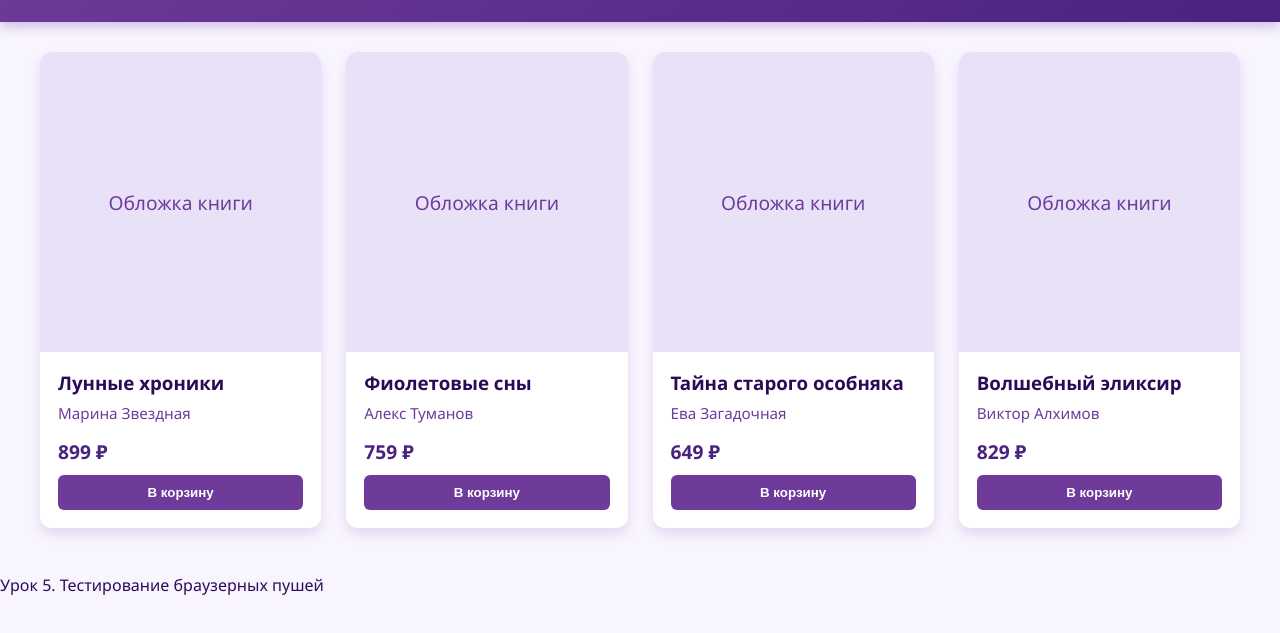
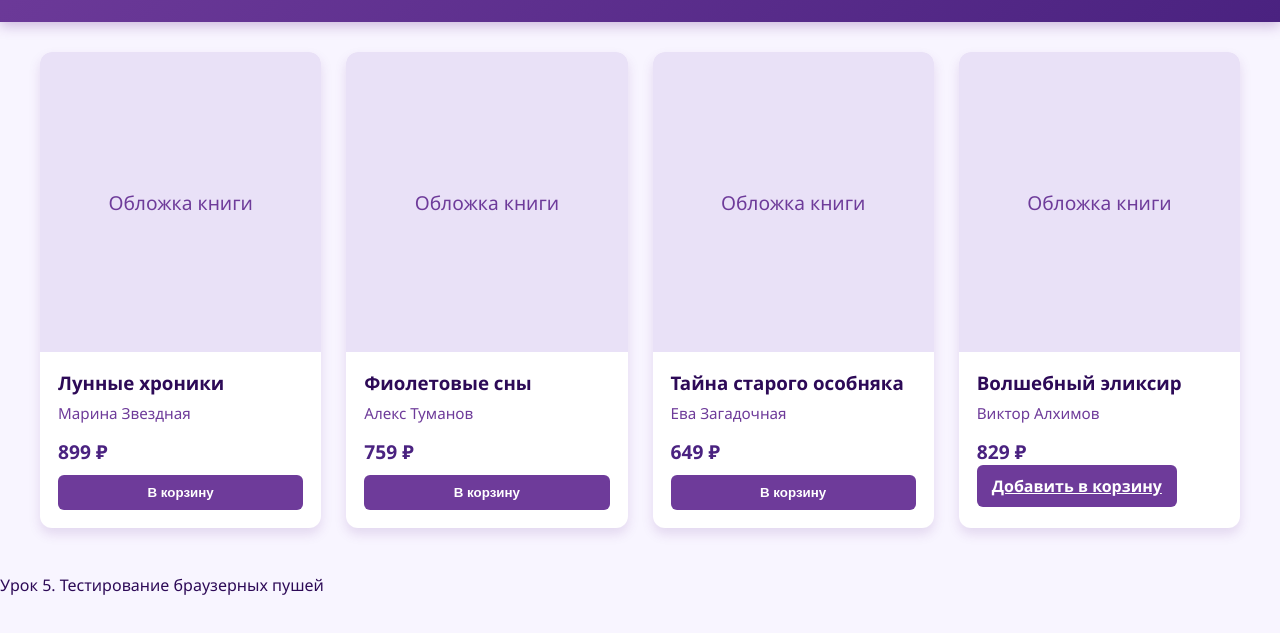
Before and after one commit to Loss2/Loss2.github.io, a plain HTML site: page index.html in a window 1280 px wide. Shown: the part 103-736 px from the top of the page. Drawn offline with Linux system fonts and the light colour scheme.

Commit message:
Update index.html

```diff
--- a/index.html
+++ b/index.html
@@ -151,7 +151,7 @@
                 <h3 class="book-title">Волшебный эликсир</h3>
                 <p class="book-author">Виктор Алхимов</p>
                 <p class="book-price">829 ₽</p>
-                <button class="add-to-cart">В корзину</button>
+               <a href="#" class="button add-to-cart">Добавить в корзину </a>
             </div>
         </div>
     </main>
```
